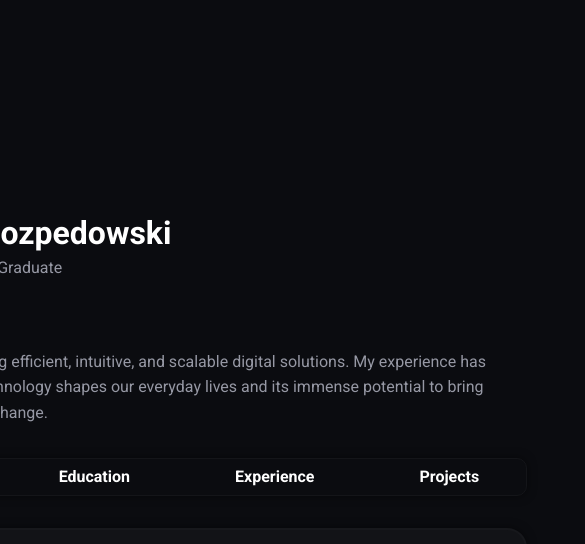
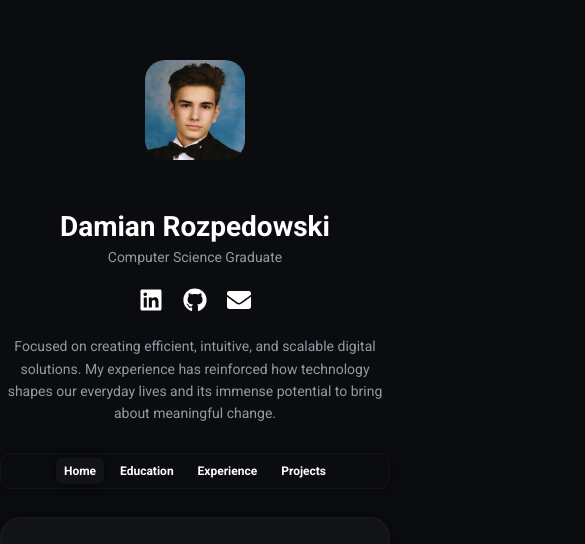
Before and after one commit to DamianRozpedowski/portfolio, a React (Create React App) app: page / in a window 390 px wide. Shown: the part 268-812 px from the top of the page, 585 px wide, since content can reach past the window. Built offline with nearby package versions, Linux system fonts and the light colour scheme.

Commit message:
Mobile Css

```diff
--- a/public/index.html
+++ b/public/index.html
@@ -2,6 +2,8 @@
 <html lang="en">
 <head>
   <meta charset="utf-8" />
+  <meta name="viewport" content="width=device-width, initial-scale=1.0">
+
   <link rel="icon" href="%PUBLIC_URL%/favicon.ico" />
   <meta name="viewport" content="width=device-width, initial-scale=1" />
   <meta name="theme-color" content="#000000" />
--- a/src/index.css
+++ b/src/index.css
@@ -557,3 +557,79 @@ footer p {
 footer p:last-child {
     color: white; /* Ensure the copyright text is white */
 }
+
+/* Responsive Design */
+@media only screen and (max-width: 600px) {
+    /* Reduce font size for better scaling */
+    html, body {
+        font-size: 14px;
+
+    }
+
+    .hero .social-links {
+        display: flex;
+        justify-content: center;
+        gap: 20px;
+        margin-top: 20px;
+        margin-bottom: 20px;
+    }
+
+    .hero .social-links a {
+        color: inherit;
+        text-decoration: none;
+        transition: text-shadow 0.3s ease, transform 0.3s ease;
+    }
+
+    .hero .social-links a:hover {
+        text-shadow: 0 0 15px white, 0 0 30px white, 0 0 45px white;  /* Larger white glow effect */
+        transform: scale(1.1);  /* Slightly increase size on hover */
+    }
+
+    /* Header */
+    header {
+        flex-direction: column;
+        padding: 0.5rem;
+    }
+
+    /* Navigation */
+    nav {
+        flex-direction: row;
+        justify-content: center;
+        gap: 8px;
+        flex-wrap: wrap;
+    }
+
+    nav a {
+        font-size: 12px;
+        padding: 6px 8px;
+    }
+
+    /* Hero Section */
+    .hero {
+        padding-top: 50px;
+        text-align: center;
+    }
+
+    .profile-image {
+        width: 60px;
+        height: 60px;
+    }
+    /* Profile image */
+    .profile-image {
+        width: 100px; /* Profile image width */
+        height: 100px; /* Profile image height */
+        background-size: cover; /* Ensure it covers the area */
+        background-position: center; /* Center the image */
+        border-radius: 20%;
+        position: absolute;
+        bottom: -50px; /* Position the profile image lower to partially overlap the background */
+        left: 50%;
+        transform: translateX(-50%); /* Center the profile image */
+        z-index: 1; /* Ensure profile image stays above the background */
+    }
+    /* Buttons */
+    .home-buttons {
+        flex-direction: column;
+        gap: 10px;
+    }
+}
```
